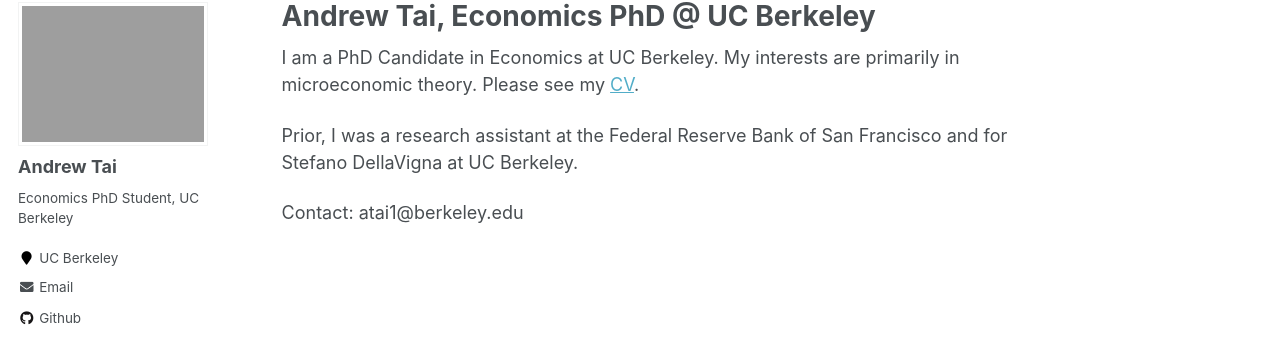
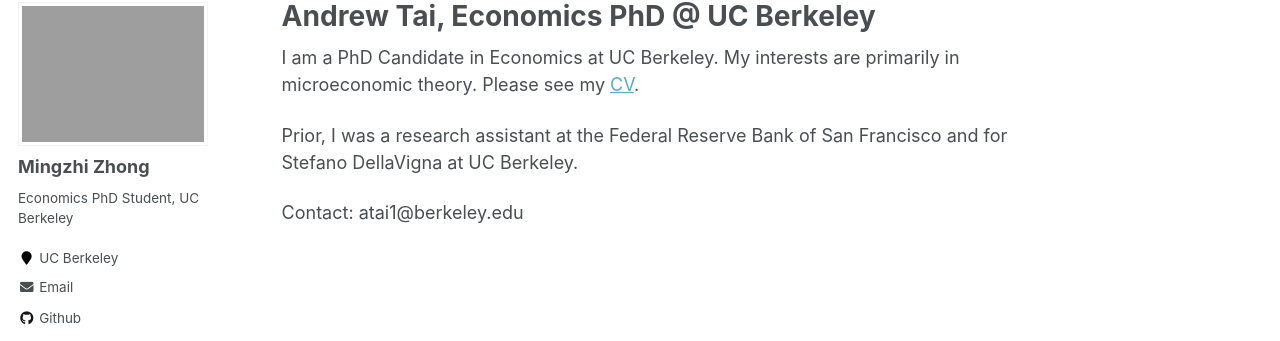
Before and after one commit to mingzhi361/mingzhi361.github.io, a Jekyll site: the page built from _pages/about.md, in a window 1280 px wide. Shown: the part 116-457 px from the top of the page. Built offline with Jekyll 4.4.1, drawn with Linux system fonts in a browser that asks for light colours; some web fonts are replaced.

Commit message:
Update _config.yml

```diff
--- a/_config.yml
+++ b/_config.yml
@@ -11,7 +11,7 @@
 title_separator          : "-"
 name                     : &name "Mingzhi Zhong"
 description              : &description "personal description"
-url                      : https://mingzhi361.github.io # the base hostname & protocol for your site e.g. "https://mmistakes.github.io"
+url                      : "https://mingzhi361.github.io" # the base hostname & protocol for your site e.g. "https://mmistakes.github.io"
 baseurl                  : "" # the subpath of your site, e.g. "/blog"
 repository               : "mingzhi361/mingzhi361.github.io"
 teaser                   :  # filename of teaser fallback teaser image placed in /images/, .e.g. "500x300.png"
@@ -25,7 +25,7 @@
   disqus:
     shortname            :
   discourse:
-    server               : # https://meta.discourse.org/t/embedding-discourse-comments-via-javascript/31963 , e.g.: meta.discourse.org
+    server               : https://meta.discourse.org/t/embedding-discourse-comments-via-javascript/31963 # https://meta.discourse.org/t/embedding-discourse-comments-via-javascript/31963 , e.g.: meta.discourse.org
   facebook:
     appid                :
     num_posts            : # 5 (default)
@@ -80,7 +80,7 @@
 
 # Site Author
 author:
-  name             : "Andrew Tai"
+  name             : "Mingzhi Zhong"
   avatar           : "profile.jpg"
   bio              : "Economics PhD Student, UC Berkeley"
   location         : "UC Berkeley"
```
